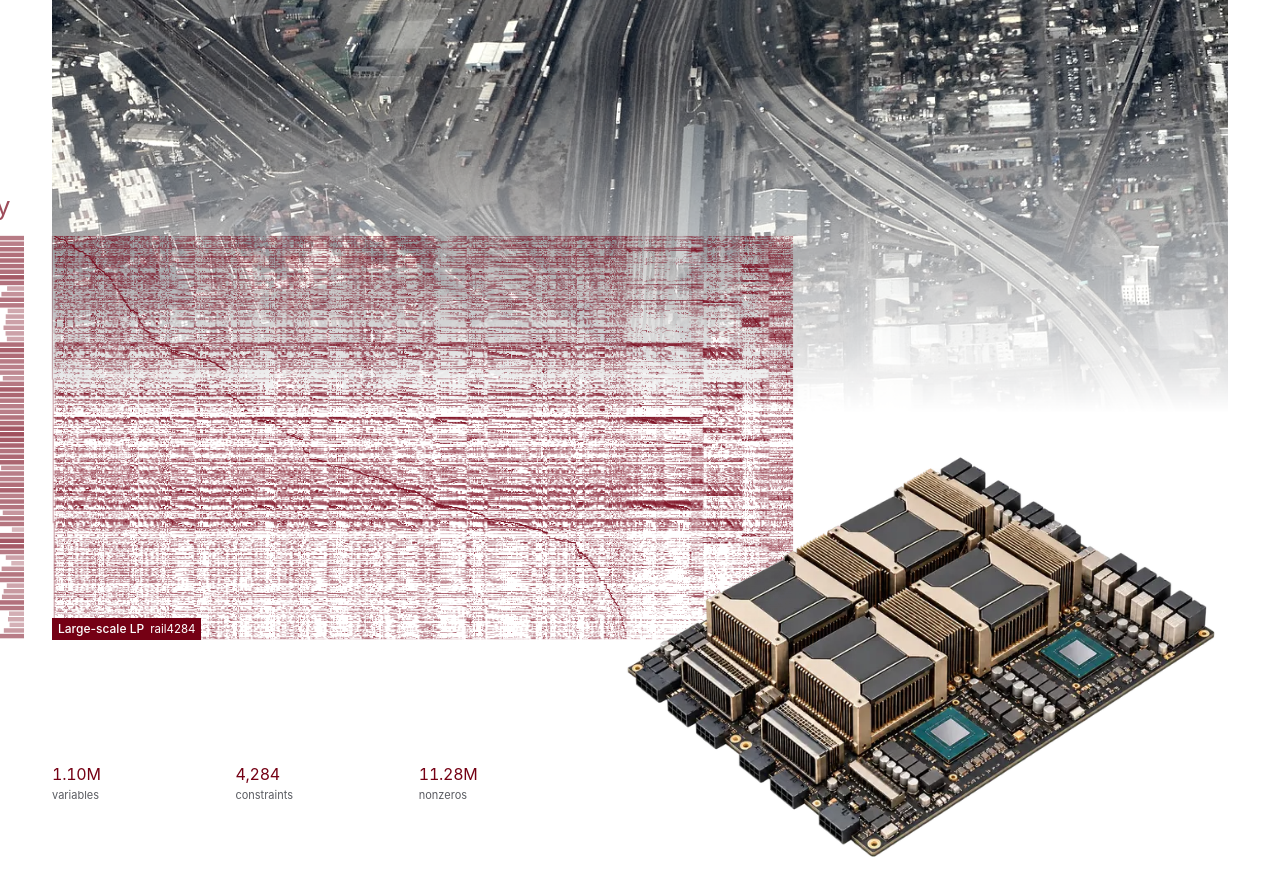
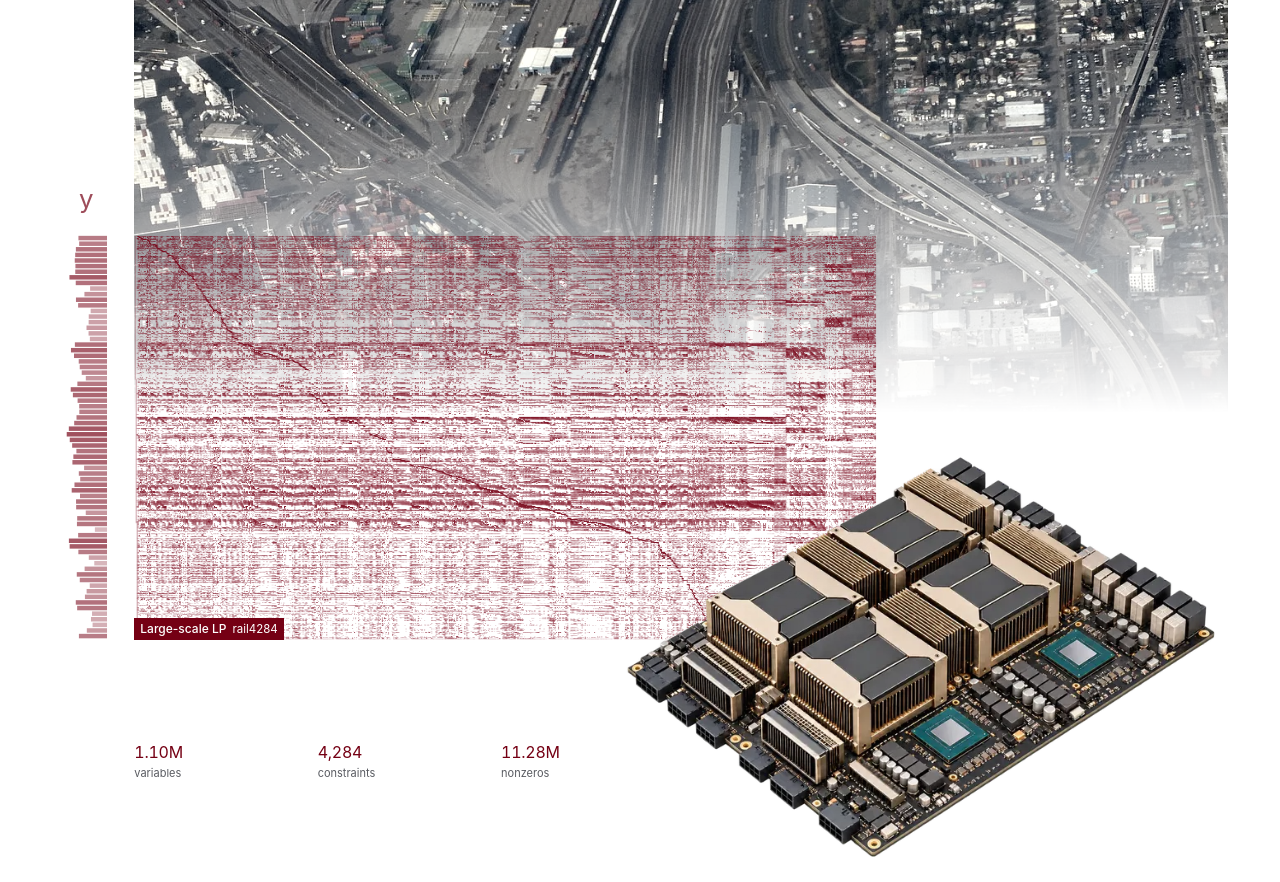
Before and after one commit to MIT-Lu-Lab/haihao-website, an Astro site: page /research in a window 1280 px wide. Shown: the part 940-1822 px from the top of the page. Built offline with nearby package versions, Linux system fonts and the light colour scheme; Astro itself is replaced by a stand-in of ours.

Commit message:
Refine: improve GPU figure alignment and annotation clarity

```diff
--- a/src/components/GpuFigure.astro
+++ b/src/components/GpuFigure.astro
@@ -167,7 +167,7 @@ const nonzeros = (matrix.nonzeros / 1_000_000).toFixed(2);
   }
   .rail-scene {
     position: absolute;
-    inset: 0 0 auto;
+    inset: 0 0 auto 7%;
     height: 58.5%;
     overflow: hidden;
   }
@@ -214,7 +214,7 @@ const nonzeros = (matrix.nonzeros / 1_000_000).toFixed(2);
   .matrix-panel {
     z-index: 2;
     position: absolute;
-    left: -12.466667%;
+    left: -5.466667%;
     top: 29%;
     width: 88%;
   }
@@ -246,7 +246,7 @@ const nonzeros = (matrix.nonzeros / 1_000_000).toFixed(2);
     grid-template-columns: repeat(3, minmax(0, 1fr));
     gap: 12px;
     width: 52%;
-    margin-top: 12px;
+    margin-top: -10px;
     margin-left: 14.1667%;
     color: var(--red);
     font-size: 16px;
@@ -301,7 +301,7 @@ const nonzeros = (matrix.nonzeros / 1_000_000).toFixed(2);
     }
     .matrix-stats {
       font-size: 14px;
-      margin-top: 10px;
+      margin-top: -8px;
       gap: 8px;
     }
     .matrix-stats > span {
--- a/src/components/GpuMatrixAnimation.astro
+++ b/src/components/GpuMatrixAnimation.astro
@@ -26,9 +26,7 @@ const { maskId } = Astro.props;
       </mask>
     </defs>
     <g data-vector="x">
-      <text x="300" y="101" text-anchor="middle" class="formula">
-        x
-      </text>
+      <text x="73" y="129" text-anchor="end" class="formula">x</text>
       {Array.from({ length: 96 }, (_, i) => (
         <rect
           data-x
@@ -44,9 +42,7 @@ const { maskId } = Astro.props;
       <rect class="matrix-density" x="85" y="151" width="430" height="234" />
     </g>
     <g data-vector="a">
-      <text x="543" y="139" text-anchor="middle" class="formula">
-        Ax
-      </text>
+      <text x="567" y="255" class="formula">Ax</text>
       {Array.from({ length: 72 }, (_, i) => (
         <rect
           data-a
@@ -59,9 +55,7 @@ const { maskId } = Astro.props;
       ))}
     </g>
     <g data-vector="y">
-      <text x="57" y="139" text-anchor="middle" class="formula">
-        y
-      </text>
+      <text x="57" y="135" text-anchor="middle" class="formula">y</text>
       {Array.from({ length: 72 }, (_, i) => (
         <rect
           data-y
@@ -74,6 +68,7 @@ const { maskId } = Astro.props;
       ))}
     </g>
     <g data-vector="at">
+      <text x="73" y="417" text-anchor="end" class="formula">Aᵀy</text>
       {Array.from({ length: 96 }, (_, i) => (
         <rect
           data-at
@@ -84,24 +79,33 @@ const { maskId } = Astro.props;
           fill="var(--red)"
         />
       ))}
-      <text x="300" y="441" text-anchor="middle" class="formula">
-        Aᵀy
-      </text>
     </g>
     <g data-flow="a" fill="none" stroke="#9d5b65" stroke-width=".85">
       {Array.from({ length: 10 }, (_, i) => (
-        <path d={`M${106 + i * 43} 139v8m-2.5-3 2.5 3 2.5-3`} />
+        <g stroke-linecap="round" stroke-linejoin="round">
+          <path d={`M${106 + i * 43} 139v8m-2.5-3 2.5 3 2.5-3`} stroke="white" stroke-width="2.3" stroke-opacity=".8" />
+          <path d={`M${106 + i * 43} 139v8m-2.5-3 2.5 3 2.5-3`} />
+        </g>
       ))}
       {Array.from({ length: 8 }, (_, i) => (
-        <path d={`M519 ${166 + i * 29}h8m-3-2.5 3 2.5-3 2.5`} />
+        <g stroke-linecap="round" stroke-linejoin="round">
+          <path d={`M519 ${166 + i * 29}h8m-3-2.5 3 2.5-3 2.5`} stroke="white" stroke-width="2.3" stroke-opacity=".8" />
+          <path d={`M519 ${166 + i * 29}h8m-3-2.5 3 2.5-3 2.5`} />
+        </g>
       ))}
     </g>
     <g data-flow="at" fill="none" stroke="#9d5b65" stroke-width=".85">
       {Array.from({ length: 8 }, (_, i) => (
-        <path d={`M73 ${166 + i * 29}h8m-3-2.5 3 2.5-3 2.5`} />
+        <g stroke-linecap="round" stroke-linejoin="round">
+          <path d={`M73 ${166 + i * 29}h8m-3-2.5 3 2.5-3 2.5`} stroke="white" stroke-width="2.3" stroke-opacity=".8" />
+          <path d={`M73 ${166 + i * 29}h8m-3-2.5 3 2.5-3 2.5`} />
+        </g>
       ))}
       {Array.from({ length: 10 }, (_, i) => (
-        <path d={`M${106 + i * 43} 389v8m-2.5-3 2.5 3 2.5-3`} />
+        <g stroke-linecap="round" stroke-linejoin="round">
+          <path d={`M${106 + i * 43} 389v8m-2.5-3 2.5 3 2.5-3`} stroke="white" stroke-width="2.3" stroke-opacity=".8" />
+          <path d={`M${106 + i * 43} 389v8m-2.5-3 2.5 3 2.5-3`} />
+        </g>
       ))}
     </g>
   </svg>
```
